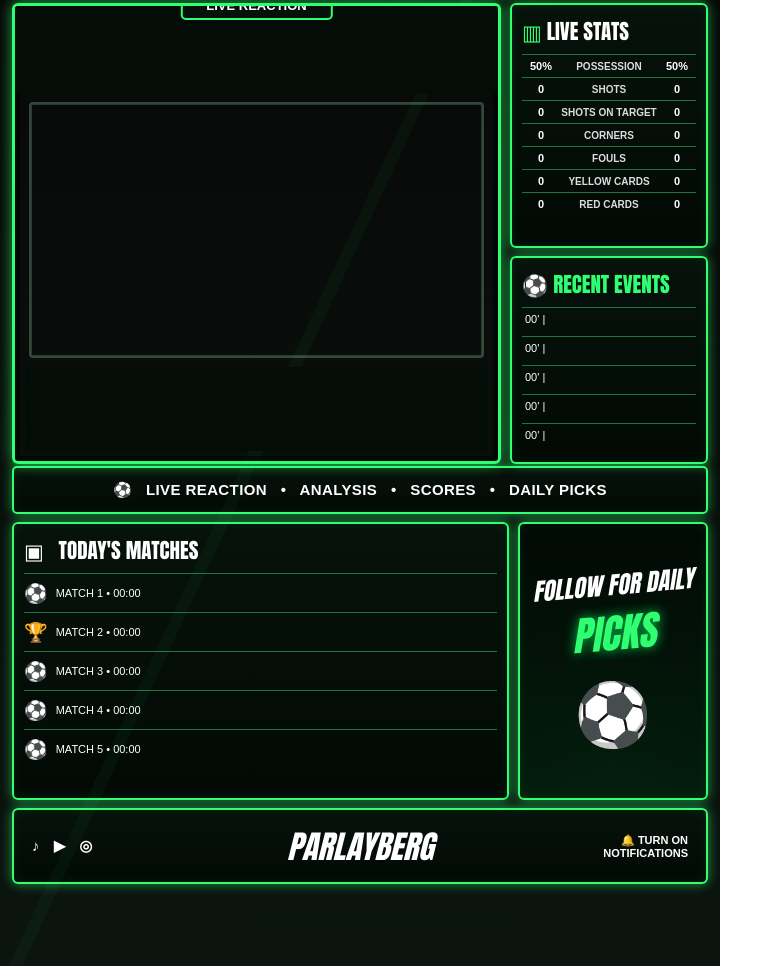
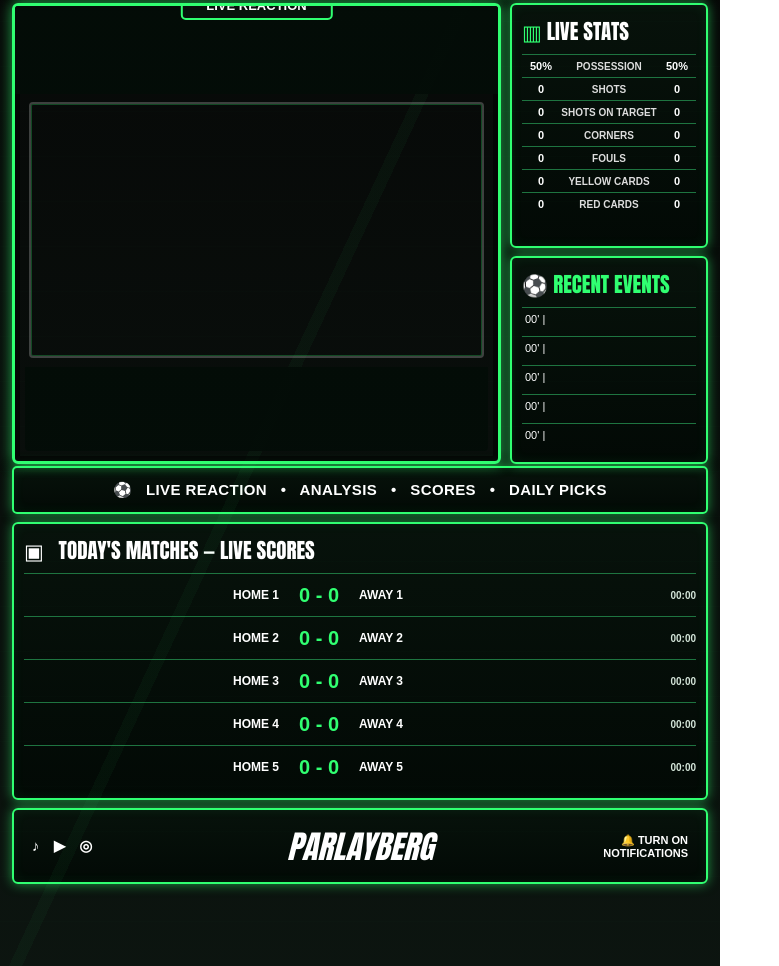
Before and after one commit to maynorbaltazar-eng/parlayberg-live, a plain HTML site: page overlay.html in a window 1280 px wide. Shown: the part 314-1280 px from the top of the page, without its empty margins (0-779 px from the left). Drawn offline with Linux system fonts and the light colour scheme; no server answers.

Commit message:
Enlarge today's matches live scoreboard

```diff
--- a/overlay.html
+++ b/overlay.html
@@ -29,10 +29,7 @@ repeating-linear-gradient(0deg,transparent 0 44px,rgba(48,255,113,.018) 45px);po
 .stat{display:grid;grid-template-columns:38px 1fr 38px;align-items:center;border-top:1px solid #1e7440;padding:5px 0;font-family:Arial,sans-serif;font-weight:800;font-size:11px;text-align:center}.stat .lab{font-size:10px;color:#ddd}
 .event{border-top:1px solid #1e7440;padding:5px 3px;font-family:Arial,sans-serif;font-size:11px;height:29px}
 .strip{height:48px;margin-top:8px;border-radius:5px;display:flex;align-items:center;justify-content:center;font-family:Arial,sans-serif;font-weight:900;font-size:15px;letter-spacing:.4px}
-.lower{display:grid;grid-template-columns:1fr 190px;gap:9px;margin-top:8px;height:278px}.matches{border-radius:6px;padding:10px}.mrow{height:39px;border-top:1px solid #1e7440;display:flex;align-items:center;gap:8px;font-family:Arial,sans-serif;font-size:11px}.ball{font-size:19px}.mtext{flex:1}
-.follow{border-radius:6px;display:flex;flex-direction:column;justify-content:center;align-items:center;text-align:center;background:
-linear-gradient(180deg,rgba(2,9,5,.97),rgba(3,29,12,.96)),radial-gradient(circle at 50% 85%,rgba(48,255,113,.25),transparent 30%)}
-.follow .small{font-size:24px;font-style:italic;transform:rotate(-5deg)}.follow .big{font-size:40px;color:var(--g);font-style:italic;transform:rotate(-5deg);text-shadow:0 0 12px var(--g2)}
+.lower{margin-top:8px;height:278px}.matches{height:100%;border-radius:6px;padding:10px}.mrow{height:43px;border-top:1px solid #1e7440;display:grid;grid-template-columns:1fr 64px 1fr 74px;align-items:center;gap:8px;font-family:Arial,sans-serif;font-size:12px}.mhome{text-align:right;font-weight:800}.maway{text-align:left;font-weight:800}.mscore{text-align:center;font-size:20px;font-weight:900;color:var(--g)}.mstatus{text-align:right;color:#d4e5d9;font-size:10px;font-weight:800}
 .footer{height:76px;margin-top:8px;border-radius:6px;display:grid;grid-template-columns:1fr 1.1fr 1fr;align-items:center;padding:0 18px}.social{font-family:Arial,sans-serif;font-weight:900;font-size:15px;letter-spacing:5px}.footbrand{text-align:center;font-size:32px;font-style:italic}.notify{text-align:right;font-family:Arial,sans-serif;font-size:11px;font-weight:900}
 </style></head><body>
 <div class="stage">
@@ -63,14 +60,9 @@ linear-gradient(180deg,rgba(2,9,5,.97),rgba(3,29,12,.96)),radial-gradient(circle
 <div class="strip frame">⚽ &nbsp; LIVE REACTION &nbsp; • &nbsp; ANALYSIS &nbsp; • &nbsp; SCORES &nbsp; • &nbsp; DAILY PICKS</div>
 
 <div class="lower">
-<div class="matches frame"><div class="ptitle">▣ &nbsp; TODAY'S MATCHES</div>
-<div class="mrow"><span class="ball">⚽</span><span id="m1" class="mtext">MATCH 1 • 00:00</span></div>
-<div class="mrow"><span class="ball">🏆</span><span id="m2" class="mtext">MATCH 2 • 00:00</span></div>
-<div class="mrow"><span class="ball">⚽</span><span id="m3" class="mtext">MATCH 3 • 00:00</span></div>
-<div class="mrow"><span class="ball">⚽</span><span id="m4" class="mtext">MATCH 4 • 00:00</span></div>
-<div class="mrow"><span class="ball">⚽</span><span id="m5" class="mtext">MATCH 5 • 00:00</span></div>
+<div class="matches frame"><div class="ptitle">▣ &nbsp; TODAY'S MATCHES — LIVE SCORES</div>
+<div class="mrow"><div id="m1h" class="mhome">HOME 1</div><div id="m1s" class="mscore">0 - 0</div><div id="m1a" class="maway">AWAY 1</div><div id="m1t" class="mstatus">00:00</div></div><div class="mrow"><div id="m2h" class="mhome">HOME 2</div><div id="m2s" class="mscore">0 - 0</div><div id="m2a" class="maway">AWAY 2</div><div id="m2t" class="mstatus">00:00</div></div><div class="mrow"><div id="m3h" class="mhome">HOME 3</div><div id="m3s" class="mscore">0 - 0</div><div id="m3a" class="maway">AWAY 3</div><div id="m3t" class="mstatus">00:00</div></div><div class="mrow"><div id="m4h" class="mhome">HOME 4</div><div id="m4s" class="mscore">0 - 0</div><div id="m4a" class="maway">AWAY 4</div><div id="m4t" class="mstatus">00:00</div></div><div class="mrow"><div id="m5h" class="mhome">HOME 5</div><div id="m5s" class="mscore">0 - 0</div><div id="m5a" class="maway">AWAY 5</div><div id="m5t" class="mstatus">00:00</div></div>
 </div>
-<div class="follow frame"><div class="small">FOLLOW FOR DAILY</div><div class="big">PICKS</div><div style="font-size:62px">⚽</div></div>
 </div>
 
 <div class="footer frame"><div class="social">♪ ▶ ◎</div><div class="footbrand">PARLAYBERG</div><div class="notify">🔔 TURN ON<br>NOTIFICATIONS</div></div>
@@ -86,7 +78,7 @@ setLogo('homeLogoImg','homeShield',s.homeLogo);setLogo('awayLogoImg','awayShield
 set('ph',(s.possessionHome||0)+'%');set('pa',(s.possessionAway||0)+'%');set('sh',s.shotsHome);set('sa',s.shotsAway);
 set('sth',s.sotHome);set('sta',s.sotAway);set('ch',s.cornersHome);set('ca',s.cornersAway);set('fh',s.foulsHome);set('fa',s.foulsAway);
 set('yh',s.yellowHome);set('ya',s.yellowAway);set('rh',s.redHome);set('ra',s.redAway);
-for(let i=1;i<=5;i++){set('e'+i,s['event'+i]);set('m'+i,s['match'+i])}
+for(let i=1;i<=5;i++){set('e'+i,s['event'+i]);set('m'+i+'h',s['match'+i+'Home']);set('m'+i+'a',s['match'+i+'Away']);set('m'+i+'s',(s['match'+i+'HomeScore']??0)+' - '+(s['match'+i+'AwayScore']??0));set('m'+i+'t',s['match'+i+'Status'])}
 }catch(e){}}
 draw();setInterval(draw,700);
 </script></body></html>
```
